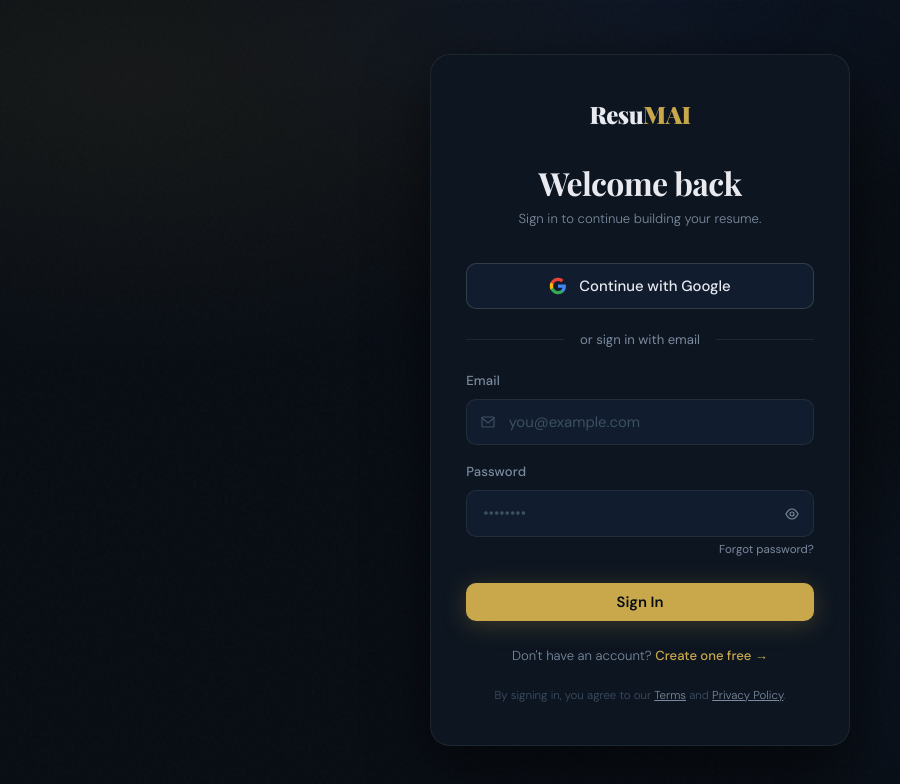
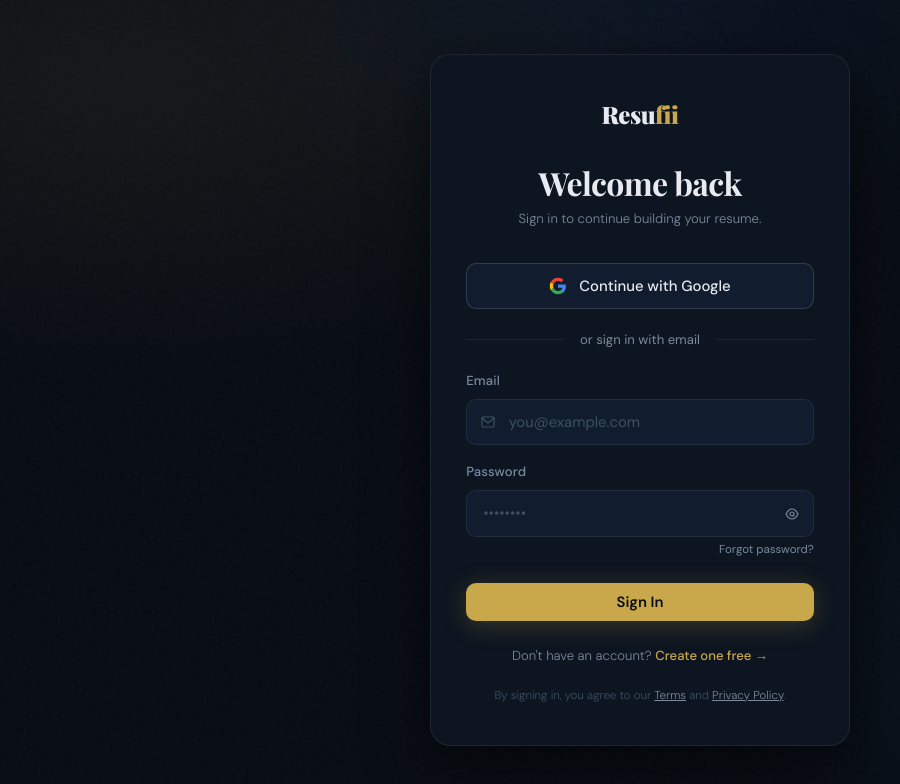
Before and after one commit to Neeraj6002/lofii-resume-builder, a Next.js app: page /login in a window 1280 px wide. Shown: the top 784 px of the page, without its empty margins (0-900 px from the left). Built offline with nearby package versions, Linux system fonts and the light colour scheme; no server answers; a web font is replaced by a local one.

Commit message:
reumai to fii

```diff
--- a/app/(auth)/login/page.tsx
+++ b/app/(auth)/login/page.tsx
@@ -217,7 +217,7 @@
         <div className="auth-card">
 
           <Link href="/" className="auth-logo">
-            Resu<span>MAI</span>
+            Resu<span>fii</span>
           </Link>
 
           <h1 className="auth-heading">Welcome back</h1>
--- a/app/globals.css
+++ b/app/globals.css
@@ -1,5 +1,5 @@
 /* ============================================================
-   RESUMAI — GLOBAL STYLES & DESIGN SYSTEM
+   resufii — GLOBAL STYLES & DESIGN SYSTEM
    All CSS variables, base resets, and shared utilities live here.
    Import this once in app/layout.tsx — never anywhere else.
    ============================================================ */
--- a/app/page.tsx
+++ b/app/page.tsx
@@ -392,7 +392,7 @@
 
       {/* ── Navbar ─────────────────────────────────────────── */}
       <nav className="nav">
-        <Link href="/" className="nav-logo">Resu<span>MAI</span></Link>
+        <Link href="/" className="nav-logo">Resu<span>fii</span></Link>
         <div className="nav-links">
           <a href="#features">Features</a>
           <a href="#how-it-works">How it works</a>
@@ -533,7 +533,7 @@
 
       {/* ── Footer ─────────────────────────────────────────── */}
       <footer className="footer">
-        <Link href="/" className="footer-logo">Resu<span>MAI</span></Link>
+        <Link href="/" className="footer-logo">Resu<span>fii</span></Link>
         <div className="footer-links">
           <a href="#features">Features</a>
           <a href="#how-it-works">How it works</a>
```
